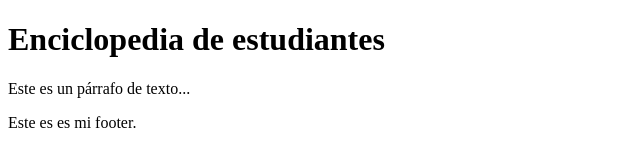
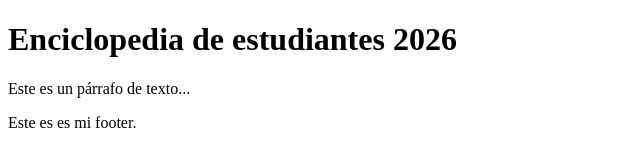
Before and after one commit to tecnoub2026/enciclopedia, a plain HTML site: page index.html in a window 1280 px wide. Shown: the whole page, without its empty margins (0-640 px from the left). Drawn offline with Linux system fonts and the light colour scheme.

Commit message:
Update index.html

```diff
--- a/index.html
+++ b/index.html
@@ -6,7 +6,7 @@
   </head>
   <body>
     <header>
-      <h1>Enciclopedia de estudiantes</h1>
+      <h1>Enciclopedia de estudiantes 2026</h1>
     </header>
     <main>
 
```
